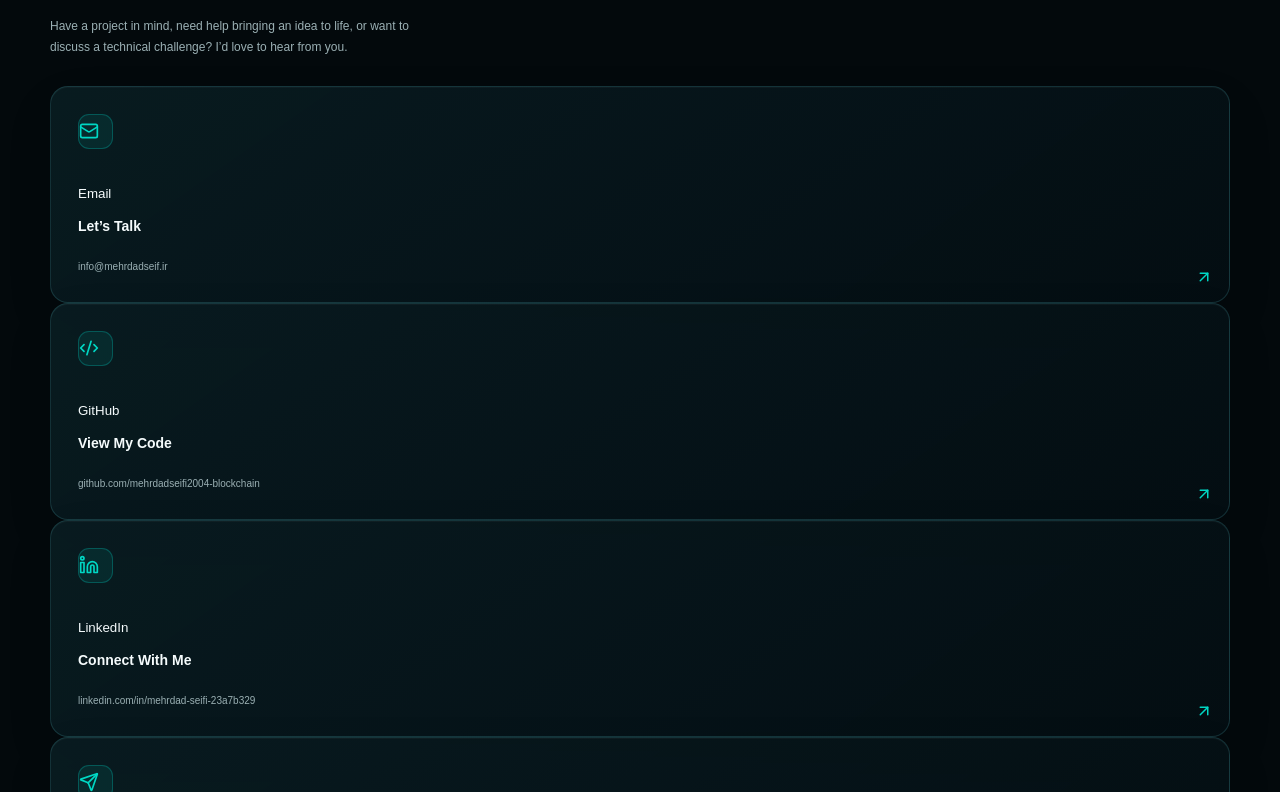
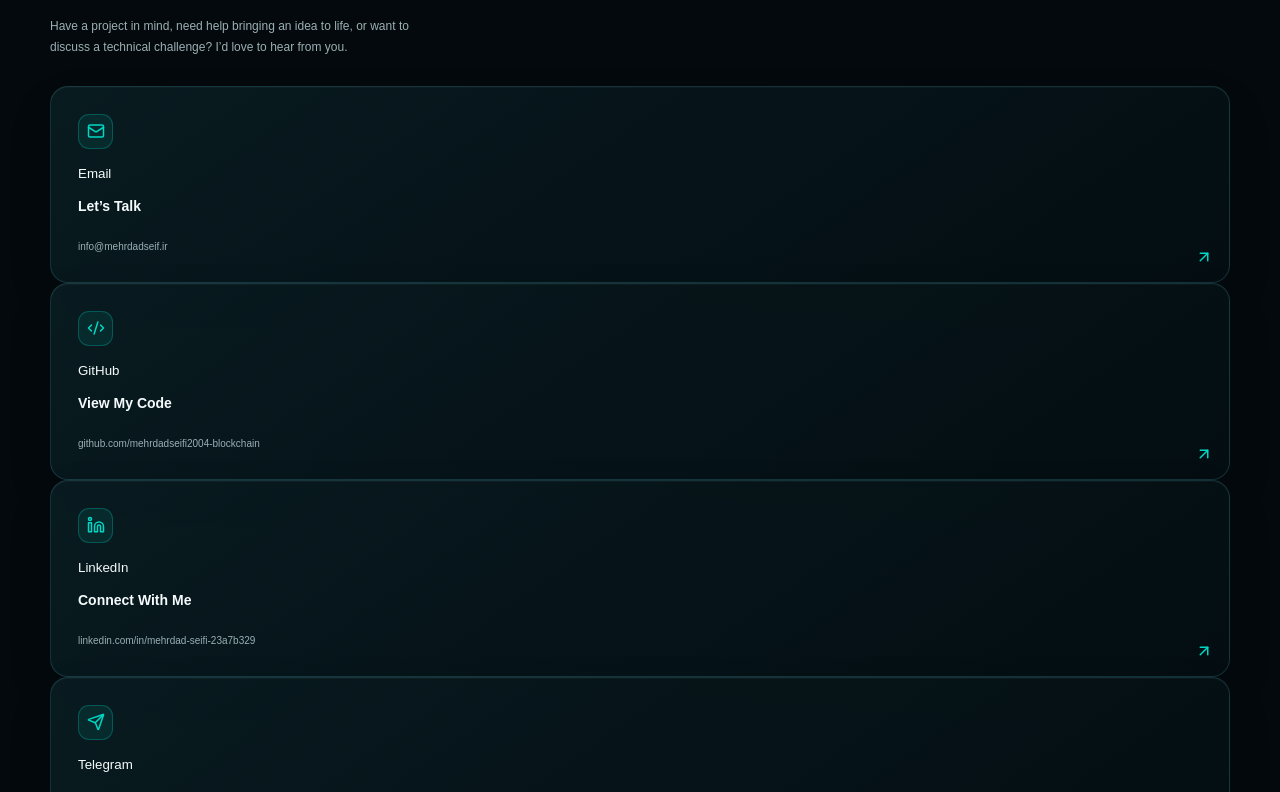
Before and after one commit to mehrdadseifi2004-blockchain/MehrdadSeifi-Portfolio-version2, a Next.js app: page / in a window 1280 px wide. Shown: the part 5468-6260 px from the top of the page. Built offline with nearby package versions, Linux system fonts and the light colour scheme.

Commit message:
Fix contact icons alignment

```diff
--- a/app/globals.css
+++ b/app/globals.css
@@ -633,7 +633,35 @@ h2 span {
   font-size: 11px;
   color: #c3d0d3;
 }
+
+/* Contact icons: .contact-card > div was overriding .icon's grid centering. */
+.contact-card > div.icon {
+  display: grid;
+  place-items: center;
+  width: 35px;
+  min-width: 35px;
+  height: 35px;
+  min-height: 35px;
+  padding: 0;
+  margin: 0 0 0 0;
+  flex: 0 0 35px;
+  line-height: 0;
+  box-sizing: border-box;
+}
+
+.contact-card > div.icon svg {
+  width: 18px;
+  height: 18px;
+  display: block;
+  margin: 0;
+  color: #00d7c4;
+}
+
 .contact-card svg {
+  width: 18px;
+  height: 18px;
+  display: block;
+  flex-shrink: 0;
   color: #00d7c4;
 }
 
```
